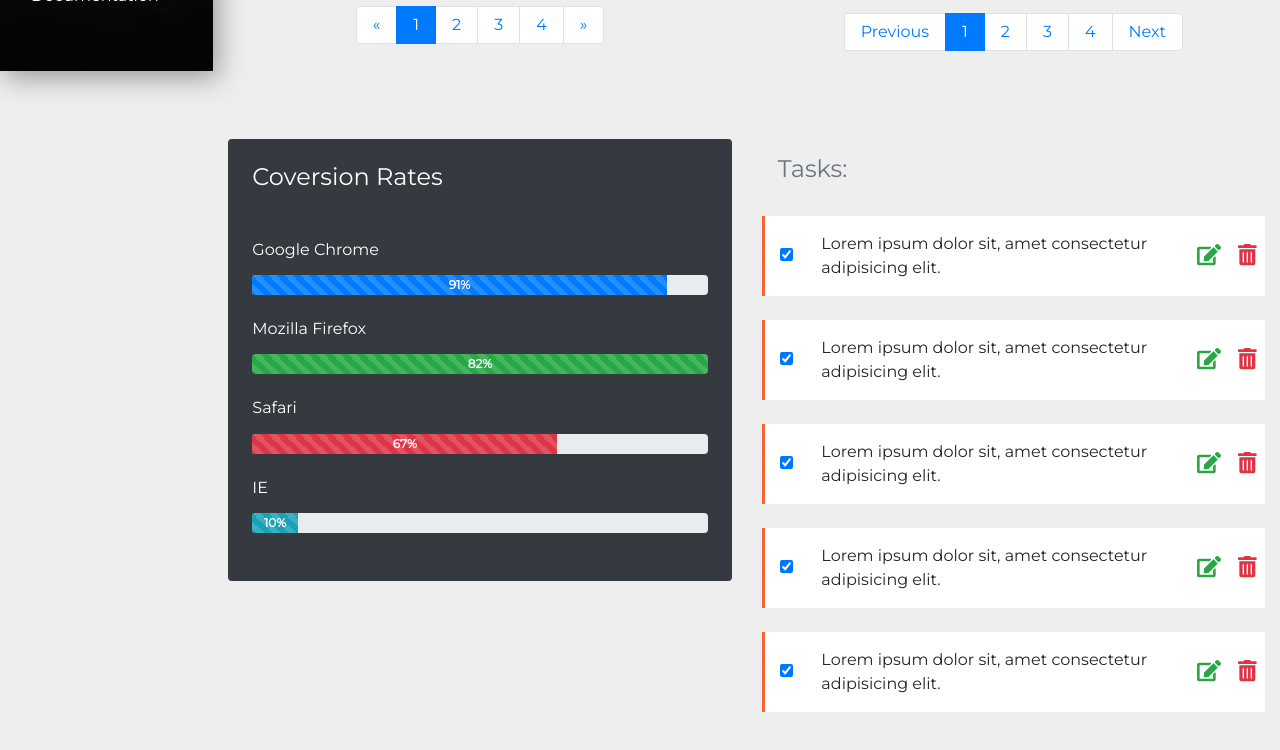
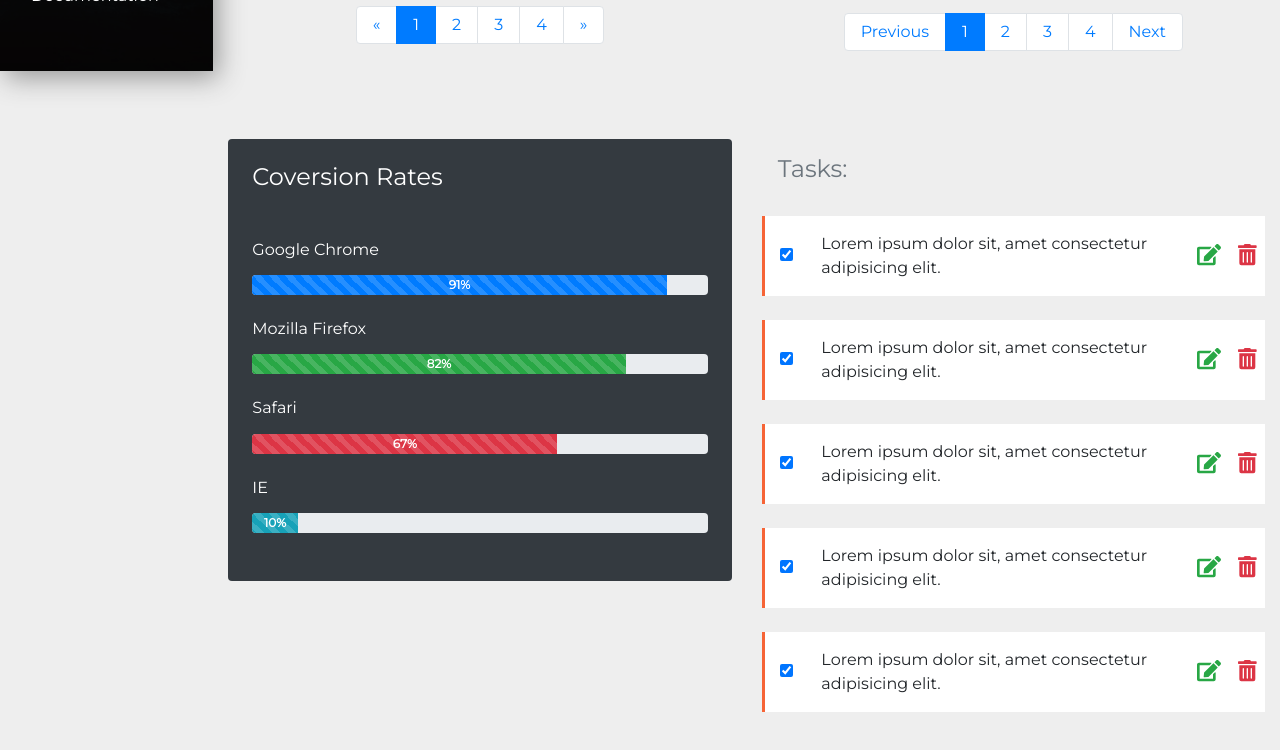
Before and after one commit to vstrog/dashboard, a plain HTML site: page Dashboard/index.html in a window 1280 px wide. Shown: the part 729-1479 px from the top of the page. Drawn offline with nearby package versions, Linux system fonts and the light colour scheme.

Commit message:
upd progress bar fixed
width of pgreen progress bar decreased from 882% to 82%

```diff
--- a/Dashboard/index.html
+++ b/Dashboard/index.html
@@ -378,7 +378,7 @@
                 </div>
                 <h6 class="mb-3">Mozilla Firefox</h6>
                 <div class="progress mb-4" style="height: 20px">
-                  <div class="progress-bar progress-bar-striped font-weight-bold bg-success" style="width: 882%">
+                  <div class="progress-bar progress-bar-striped font-weight-bold bg-success" style="width: 82%">
                     82%
                   </div>
                 </div>
```
